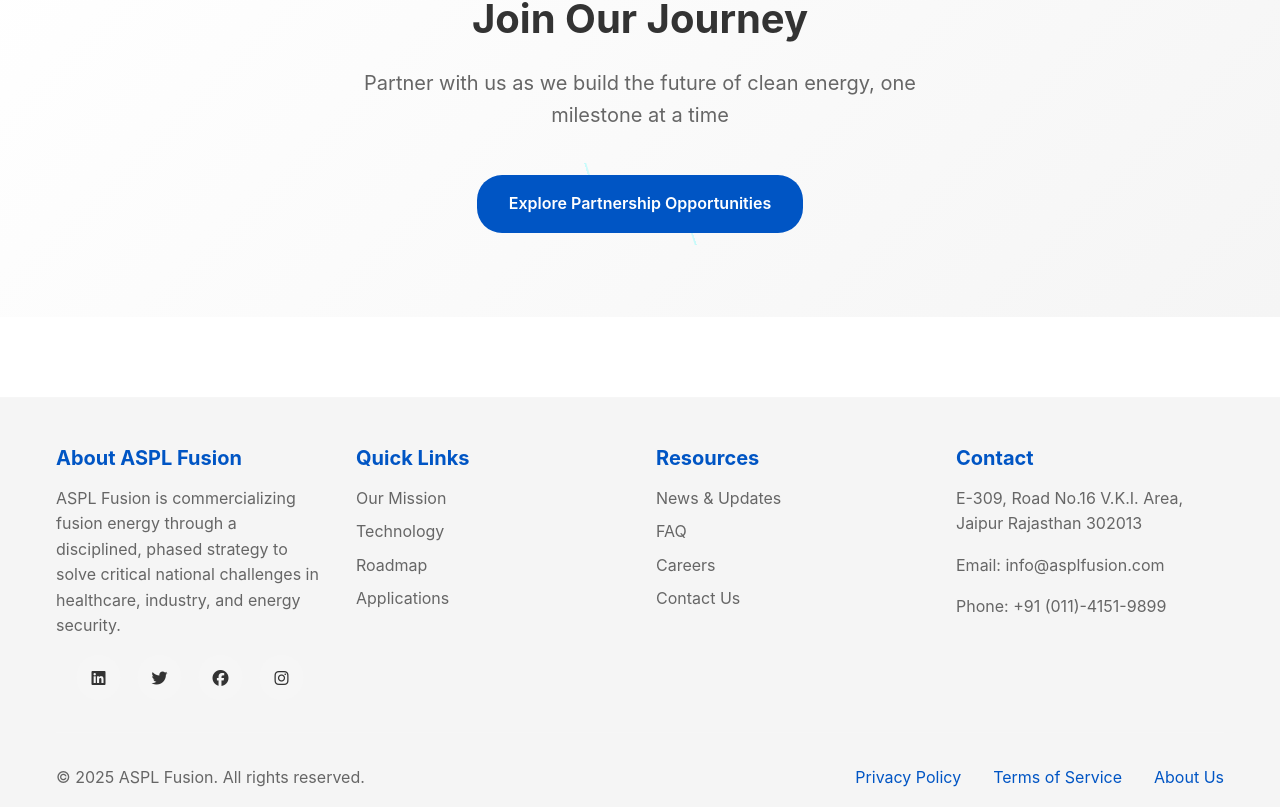
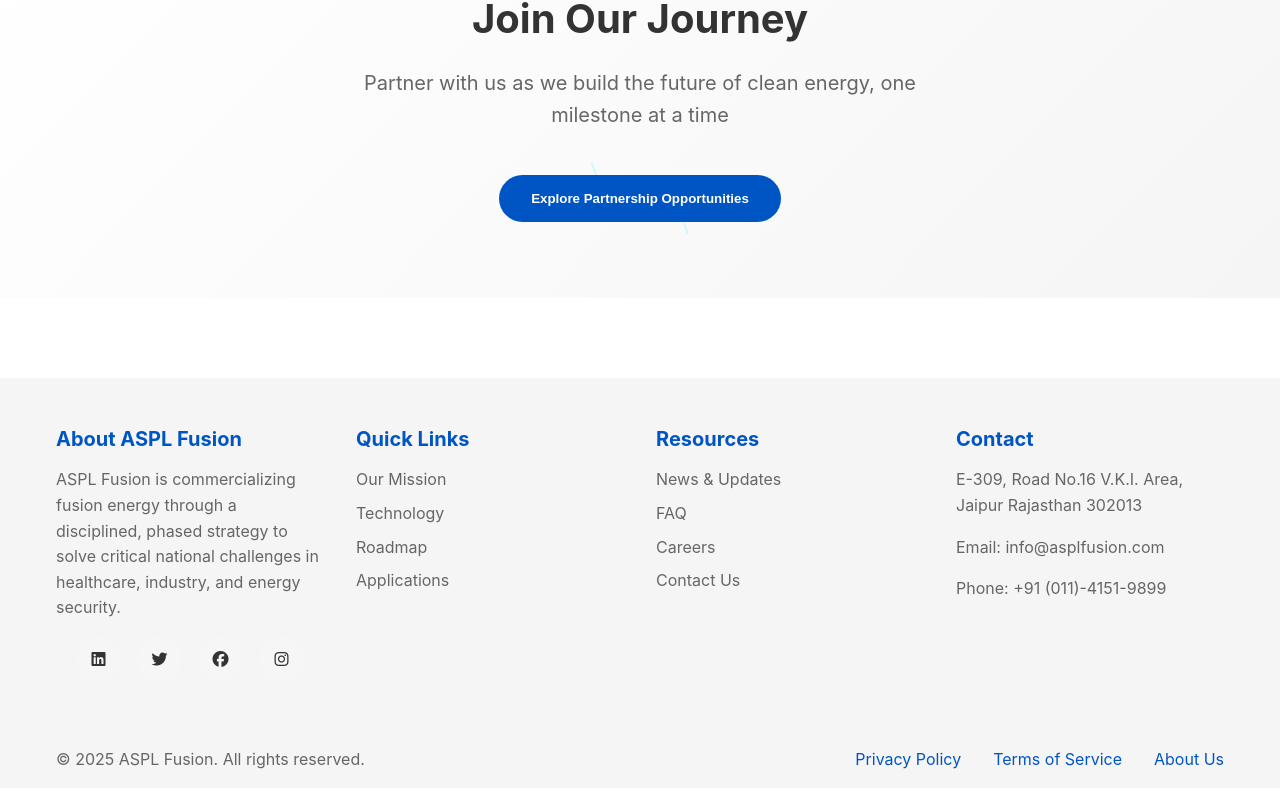
Before and after one commit to dugy-jha/dugy-jha.github.io, a React (Vite) app in the folder react-app/: page /roadmap in a window 1280 px wide. Shown: the part 5324-6131 px from the top of the page. Built offline with nearby package versions, Linux system fonts and the light colour scheme.

Commit message:
Fix ElectricBorder component and roadmap button
- Fix ElectricBorder component to properly forward props (onClick, etc.)
- Change roadmap button to use useNavigate hook instead of Link
- Add proper prop forwarding with ...props spread operator
- Button should now work correctly for navigation

```diff
--- a/react-app/src/components/ElectricBorder.jsx
+++ b/react-app/src/components/ElectricBorder.jsx
@@ -9,7 +9,8 @@
   glowIntensity = 1,
   animationSpeed = 2,
   color = '#00ffff',
-  style = {}
+  style = {},
+  ...props
 }) => {
   const elementRef = useRef(null);
   const Component = as;
@@ -29,6 +30,7 @@
       ref={elementRef}
       className={`electric-border ${className}`}
       style={style}
+      {...props}
     >
       <span className="electric-border-content">
         {children}
--- a/react-app/src/pages/Roadmap.jsx
+++ b/react-app/src/pages/Roadmap.jsx
@@ -1,10 +1,11 @@
 import { useEffect } from 'react';
-import { useLocation, Link } from 'react-router-dom';
+import { useLocation, useNavigate } from 'react-router-dom';
 import ElectricBorder from '../components/ElectricBorder';
 import '../styles/Roadmap.css';
 
 function Roadmap() {
   const location = useLocation();
+  const navigate = useNavigate();
 
   useEffect(() => {
     if (location.hash) {
@@ -214,7 +215,7 @@
         <div className="container text-center">
           <h2>Join Our Journey</h2>
           <p className="cta-text">Partner with us as we build the future of clean energy, one milestone at a time</p>
-          <ElectricBorder as={Link} to="/contact" className="cta-button">
+          <ElectricBorder as="button" onClick={() => navigate('/contact')} className="cta-button">
             Explore Partnership Opportunities
           </ElectricBorder>
         </div>
```
